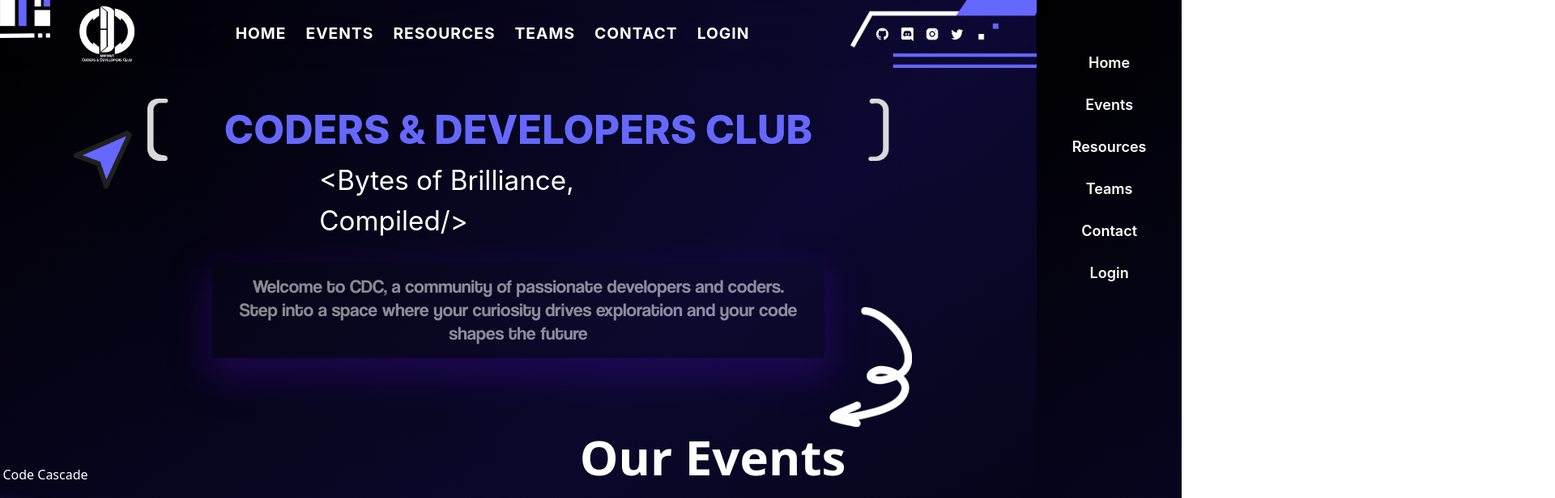
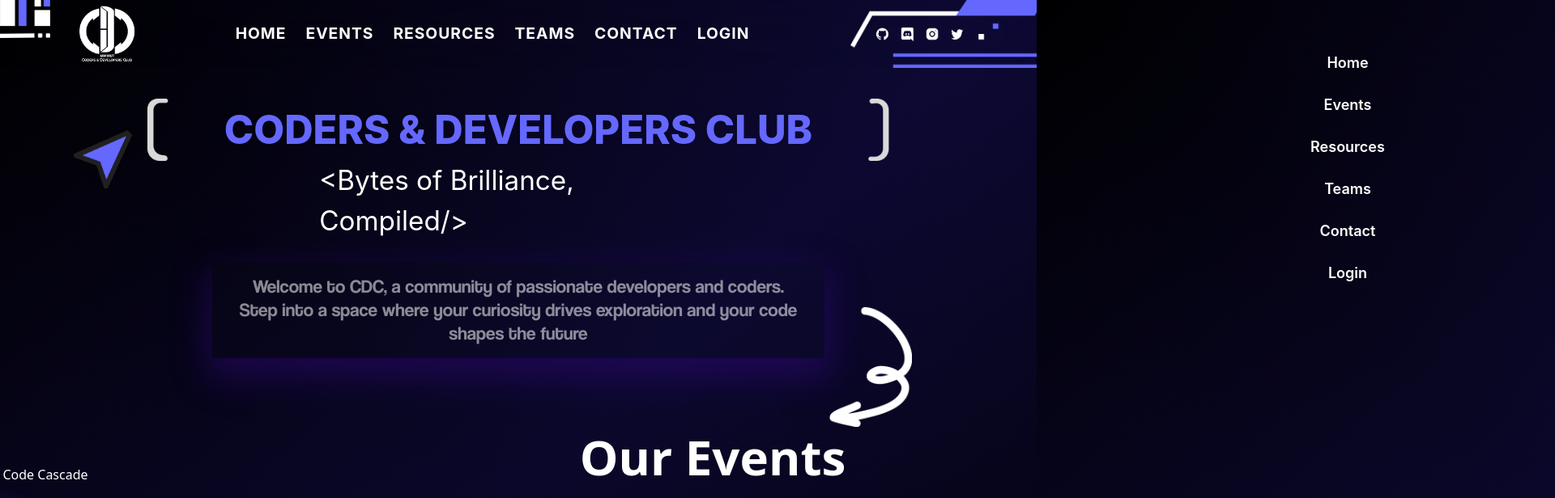
Before and after one commit to Krishna-Gupta17/cdcfrontendkrishna, a React (Vite) app in the folder my-app/: page / in a window 1280 px wide. Shown: the top 616 px of the page at 81% size, 1920 px wide, since content can reach past the window. Built offline with nearby package versions, Linux system fonts and the light colour scheme; no server answers.

Commit message:
navbar changes

```diff
--- a/my-app/src/components/Navbar.jsx
+++ b/my-app/src/components/Navbar.jsx
@@ -77,7 +77,7 @@ const Navbar = () => {
                     Coders & Developers Club
                 </div>
                 <div className="cursor-pointer" onClick={()=>setIsMobileMenuOpen(!isMobileMenuOpen)}>
-                    <div className="relative w-6 h-6 cursor-pointer z-[10000]" onClick={() => setIsMobileMenuOpen(!isMobileMenuOpen)}>
+                    <div className="relative w-6 h-6 cursor-pointer z-[10000]">
                         <span
                             className={`block absolute h-0.5 w-full bg-white transform transition duration-300 ease-in-out ${isMobileMenuOpen ? 'rotate-45 top-2.5' : 'top-1'
                                 }`}
@@ -94,7 +94,7 @@ const Navbar = () => {
                 </div>
             </div>
             <div
-                className={`fixed top-0 right-0 h-full w-[14%] text-white z-[9999] transform transition-transform duration-300 ease-in-out ${isMobileMenuOpen ? 'translate-x-0' : 'translate-x-full'
+                className={`fixed top-0 right-0 h-full w-[60vw] text-white z-[9999] transform transition-transform duration-300 ease-in-out ${isMobileMenuOpen ? 'translate-x-0' : 'translate-x-full'
                     }`}
             >
                 <div className="flex justify-end p-4">
```
